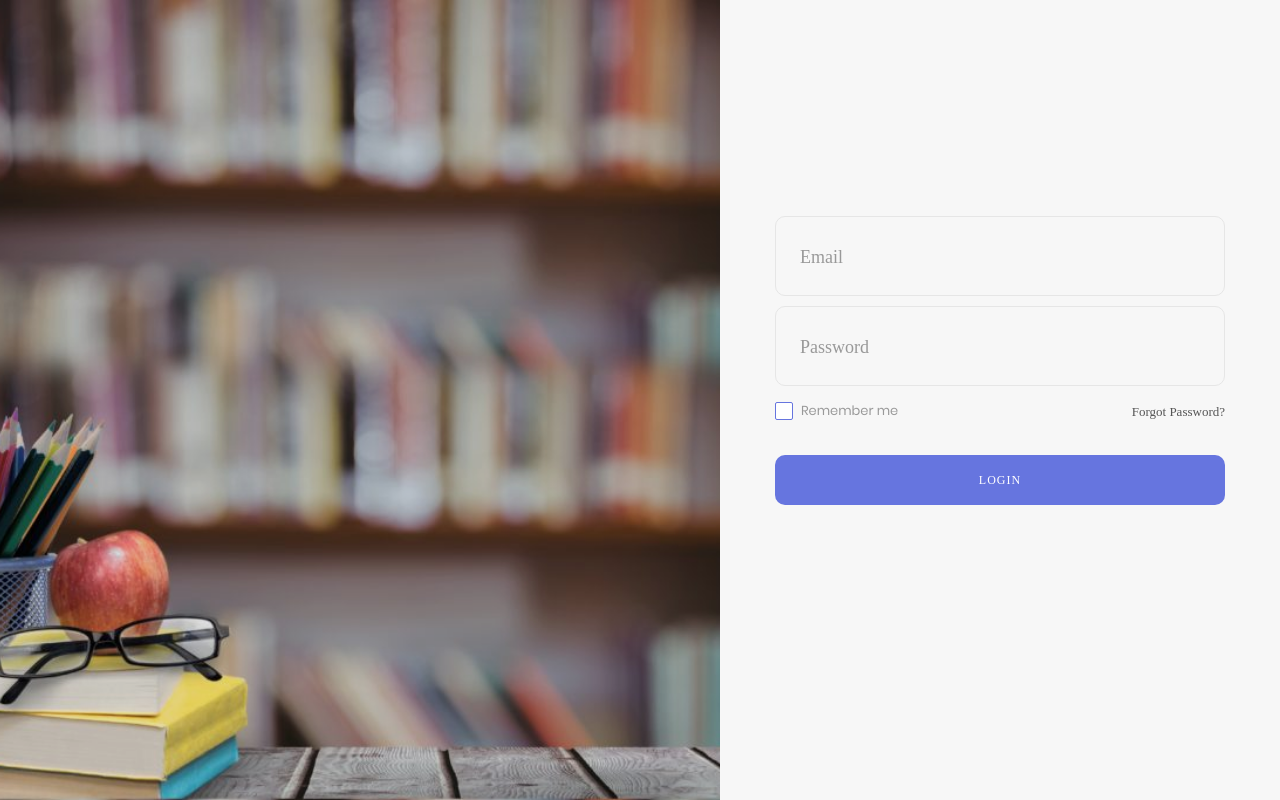
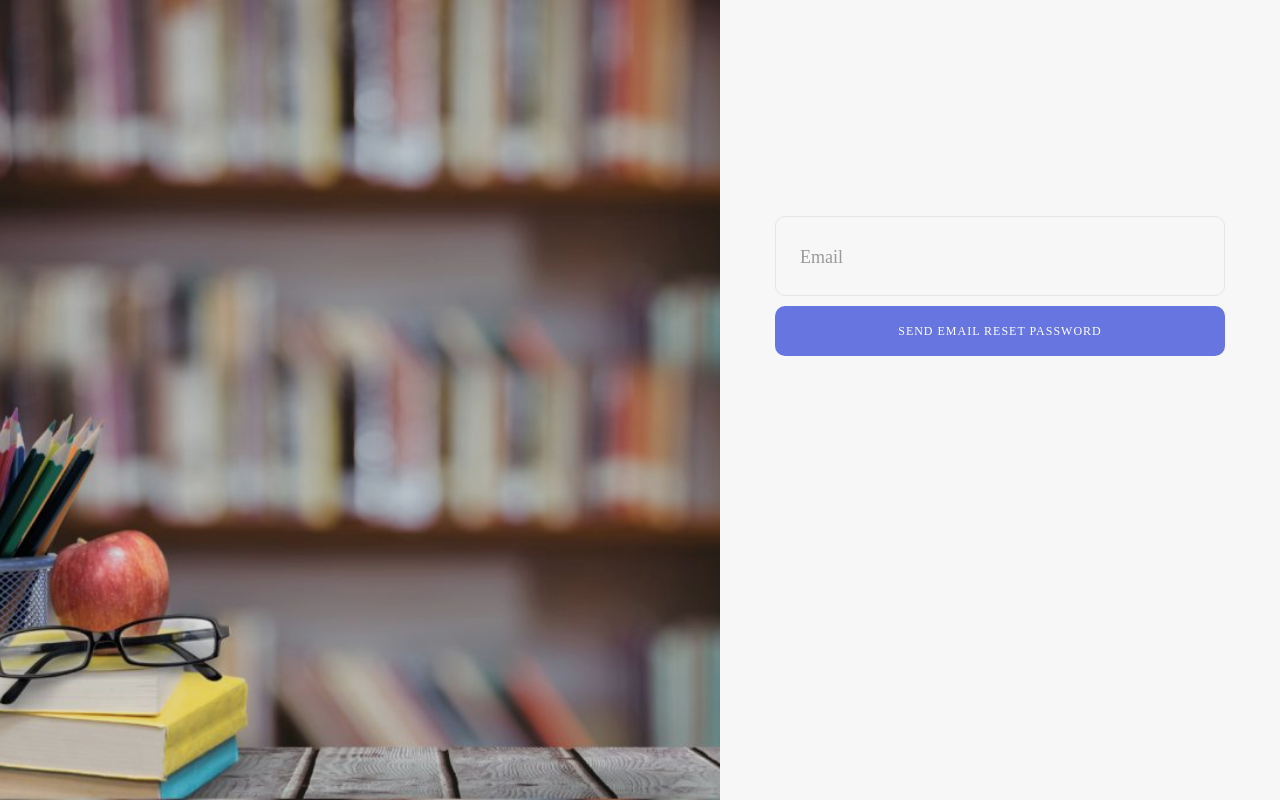
Before and after one commit to RaizaKurniawan/loginTemplate, a plain HTML site: page forgot.html in a window 1280 px wide. Drawn offline with nearby package versions, Linux system fonts and the light colour scheme; a web font is replaced by a local one.

Commit message:
commit lagi

```diff
--- a/forgot.html
+++ b/forgot.html
@@ -36,31 +36,9 @@
 						</div>
 
 
-						<div class="wrap-input100 validate-input" data-validate="Password is required">
-							<input class="input100" type="password" name="pass">
-							<span class="focus-input100"></span>
-							<span class="label-input100">Password</span>
-						</div>
-
-						<div class="flex-sb-m w-full p-t-3 p-b-32">
-							<div class="contact100-form-checkbox">
-								<input class="input-checkbox100" id="ckb1" type="checkbox" name="remember-me">
-								<label class="label-checkbox100" for="ckb1">
-									Remember me
-								</label>
-							</div>
-
-							<div>
-								<a href="#" class="txt1">
-									Forgot Password?
-								</a>
-							</div>
-						</div>
-
-
 						<div class="container-login100-form-btn">
 							<button class="login100-form-btn">
-								Login
+								Send email reset password
 							</button>
 						</div>
 
```
